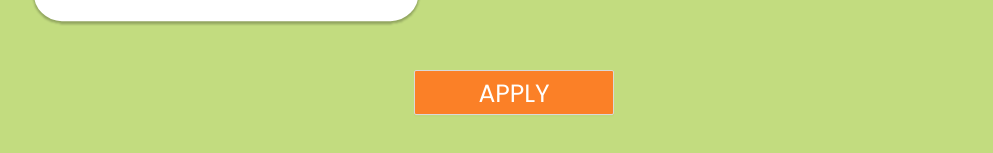
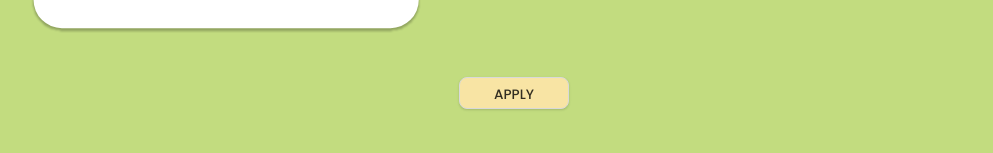
Before and after one commit to timg512372/landrules, a React (Create React App) app in the folder landrules-react/: page /form in a window 1280 px wide. Shown: the part 689-842 px from the top of the page, without its empty margins (126-1119 px from the left). Built offline with nearby package versions, Linux system fonts and the light colour scheme.

Commit message:
form register ui edits

```diff
--- a/landrules-react/src/pages/Form.js
+++ b/landrules-react/src/pages/Form.js
@@ -178,13 +178,7 @@ function Form() {
             variant="primary"
             type="submit"
             onClick={handleSubmit}
-            style={{
-              color: 'white',
-              backgroundColor: '#FB8027',
-              width: '200px',
-              height: '45px',
-              fontSize: '25px',
-            }}
+            className="button button--secondary"
           >
             APPLY
           </Button>
--- a/landrules-react/src/pages/Register.js
+++ b/landrules-react/src/pages/Register.js
@@ -87,7 +87,8 @@ function Register() {
           style={{
             position:"absolute",
             zIndex:'1',
-            marginBottom: '29%'
+            marginBottom:'390px'
+
           }}
           >
           <h1 style={{fontWeight:'700', fontSize: '60px'}}>Register</h1>
```
